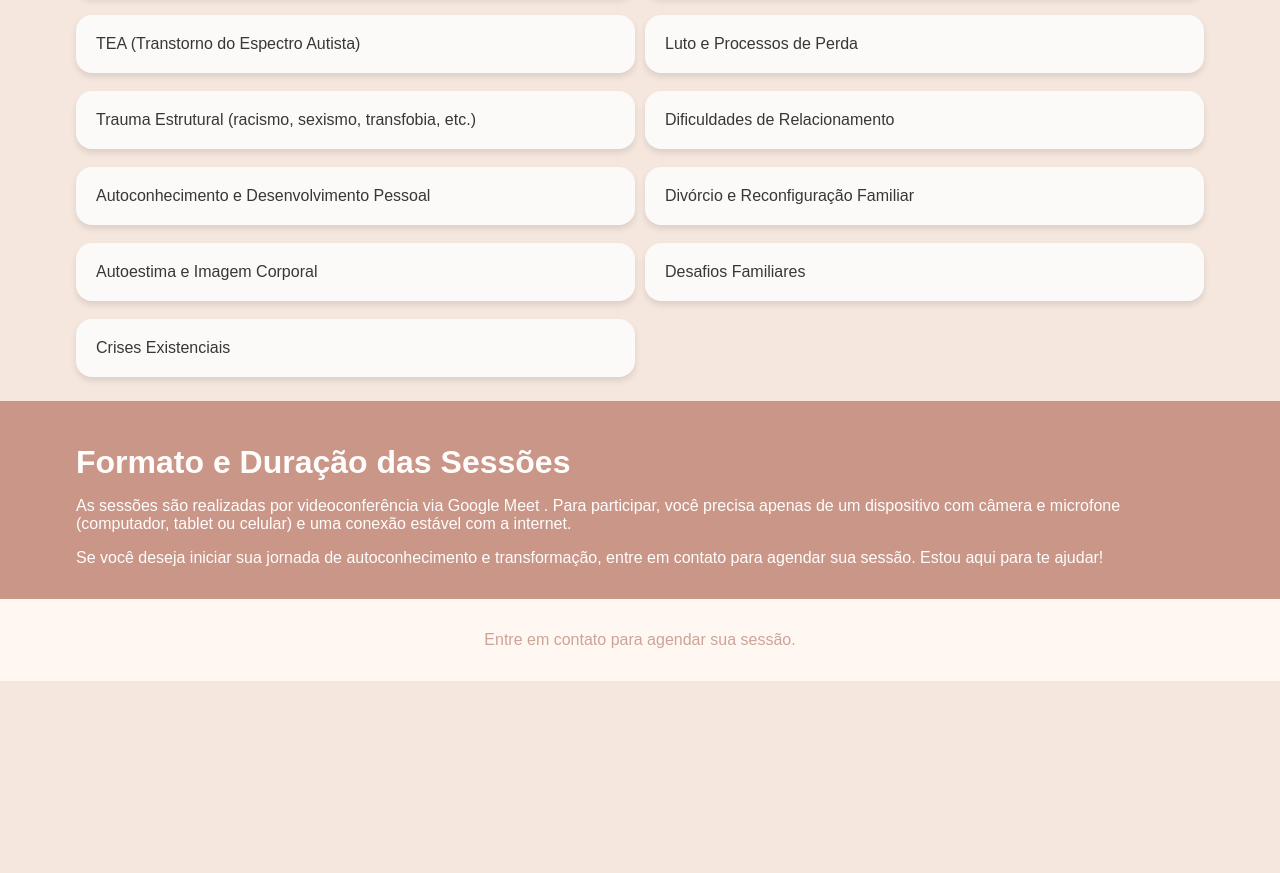
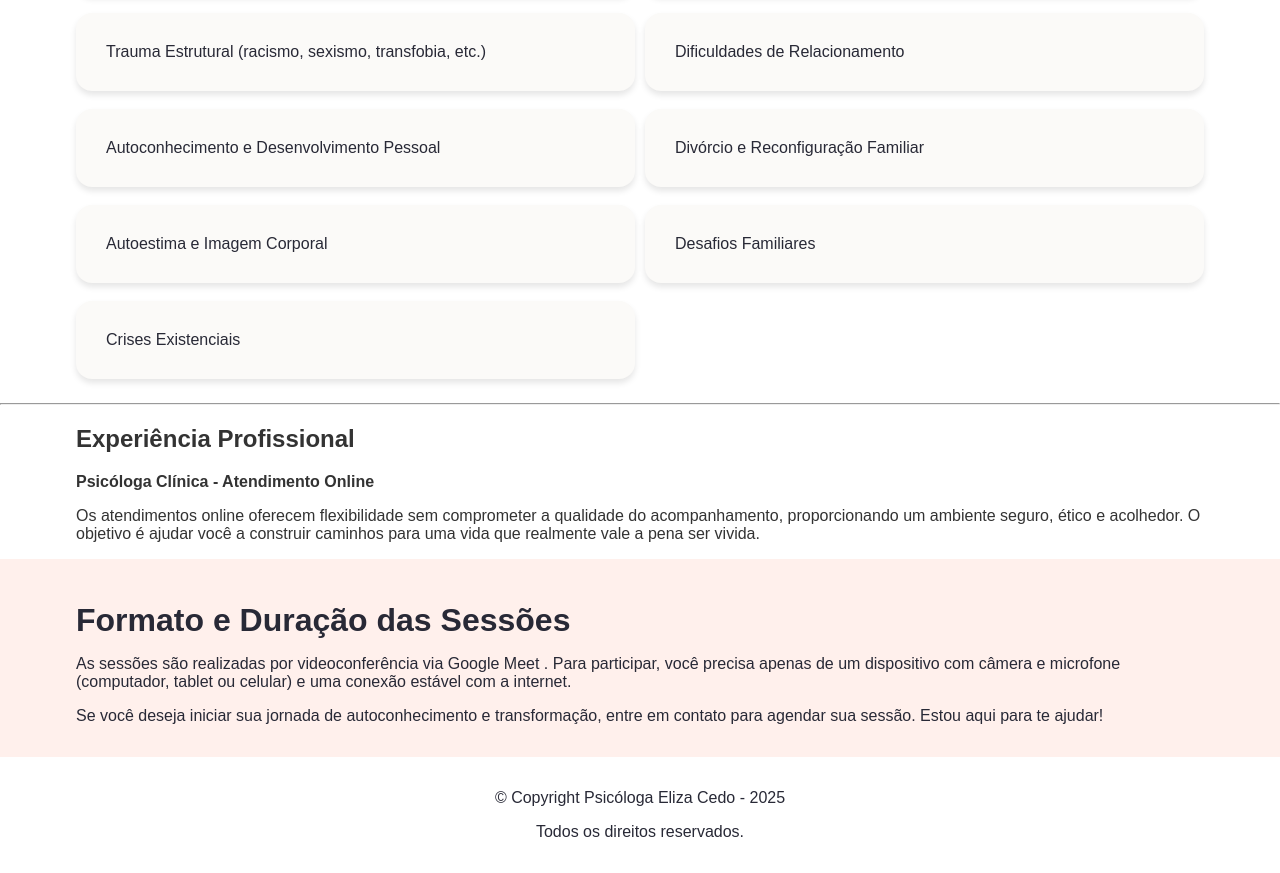
Before and after one commit to sou-carlos/site-eliza-cedro, a plain HTML site: page index.html in a window 1280 px wide. Shown: the part 927-1800 px from the top of the page. Before the commit the page ends 1608 px from the top, so only its background shows below. Drawn offline with Linux system fonts and the light colour scheme.

Commit message:
reformulando

```diff
--- a/index.html
+++ b/index.html
@@ -74,16 +74,7 @@
           <img class="profile" src="./eliza.jpg" alt="" width="50%" />
         </div>
       </section> -->
-      <section id="experiencia">
-        <h2>Experiência Profissional</h2>
-        <p><strong>Psicóloga Clínica - Atendimento Online</strong></p>
-        <p>
-          Os atendimentos online oferecem flexibilidade sem comprometer a
-          qualidade do acompanhamento, proporcionando um ambiente seguro, ético
-          e acolhedor. O objetivo é ajudar você a construir caminhos para uma
-          vida que realmente vale a pena ser vivida.
-        </p>
-      </section>
+
       <section id="servicos">
         <h2>Serviços Oferecidos</h2>
 
@@ -119,6 +110,19 @@
         </ul>
       </section>
 
+      <hr />
+
+      <section id="experiencia">
+        <h2>Experiência Profissional</h2>
+        <p><strong>Psicóloga Clínica - Atendimento Online</strong></p>
+        <p>
+          Os atendimentos online oferecem flexibilidade sem comprometer a
+          qualidade do acompanhamento, proporcionando um ambiente seguro, ético
+          e acolhedor. O objetivo é ajudar você a construir caminhos para uma
+          vida que realmente vale a pena ser vivida.
+        </p>
+      </section>
+
       <section id="sessao" class="sessao">
         <h2>Formato e Duração das Sessões</h2>
         <p>
@@ -142,7 +146,8 @@
       </a>
     </main>
     <footer>
-      <p>Entre em contato para agendar sua sessão.</p>
+      <p>&copy; Copyright Psicóloga Eliza Cedo - 2025</p>
+      <p>Todos os direitos reservados.</p>
     </footer>
   </body>
 
--- a/styles.css
+++ b/styles.css
@@ -16,11 +16,12 @@ body {
   color: var(--text-color);
   margin: 0;
   padding: 0;
-  background-color: #f5e7de;
+  /* background-color: #f5e7de; */
 }
 
 header {
-  background-color: #d69f8f;
+  /* background-color: #d69f8f; */
+  background-color: #fff;
   text-align: center;
   padding: 32px 16px;
   display: flex;
@@ -42,7 +43,8 @@ nav ul li {
 }
 
 nav ul li a {
-  color: #ffffff;
+  /* color: #ffffff; */
+  color: rgb(40, 41, 54);
   font-weight: bold;
   text-decoration: none;
   font-size: 1rem;
@@ -97,7 +99,8 @@ section {
 #inicio {
   width: 100%;
   box-sizing: border-box;
-  background-color: #fcf4ef;
+  /* background-color: #fcf4ef; */
+  background-color: #fff0ec;
   display: flex;
   align-items: center;
   flex-direction: column;
@@ -108,14 +111,16 @@ section {
 #inicio h2 {
   font-size: 6rem;
   margin-bottom: 10px;
-  color: #a8734d;
+  /* color: #a8734d; */
+  color: rgb(40, 41, 54);
 }
 
 #inicio h3 {
   margin-top: 10px;
   margin-bottom: 0;
   font-size: 1.5rem;
-  color: #a8734d;
+  /* color: #a8734d; */
+  color: rgb(40, 41, 54);
 }
 
 .inicio-button {
@@ -155,7 +160,7 @@ section {
 
 h1,
 h2 {
-  color: #a86f5b;
+  /* color: #a86f5b; */
 }
 
 ul {
@@ -177,17 +182,18 @@ li {
 
 #servicos ul li {
   background-color: #fbfaf8;
-  padding: 20px;
+  padding: 30px;
   border-radius: 16px;
-  color: #383735;
+  color: rgb(40, 41, 54);
   box-shadow: 0px 4px 6px rgba(0, 0, 0, 0.1);
 }
 
 footer {
   text-align: center;
   padding: var(--spacing);
-  background-color: #fff8f2;
+  /* background-color: #fff8f2; */
   color: #cda398;
+  color: rgb(40, 41, 54);
 }
 
 .whatsapp-button {
@@ -217,13 +223,19 @@ footer {
 }
 
 #sessao {
-  background-color: #ca9688;
-  color: #fffdfc;
+  /* background-color: #ca9688; */
+  background-color: #fff0ec;
+
+  /* color: #fffdfc; */
+  color: rgb(40, 41, 54);
+
   padding: 16px 76px;
 }
 
 #sessao h2 {
-  color: #fffdfc;
+  /* color: #fffdfc; */
+  color: rgb(40, 41, 54);
+
   font-size: 2rem;
   margin-bottom: 10px;
 }
```
